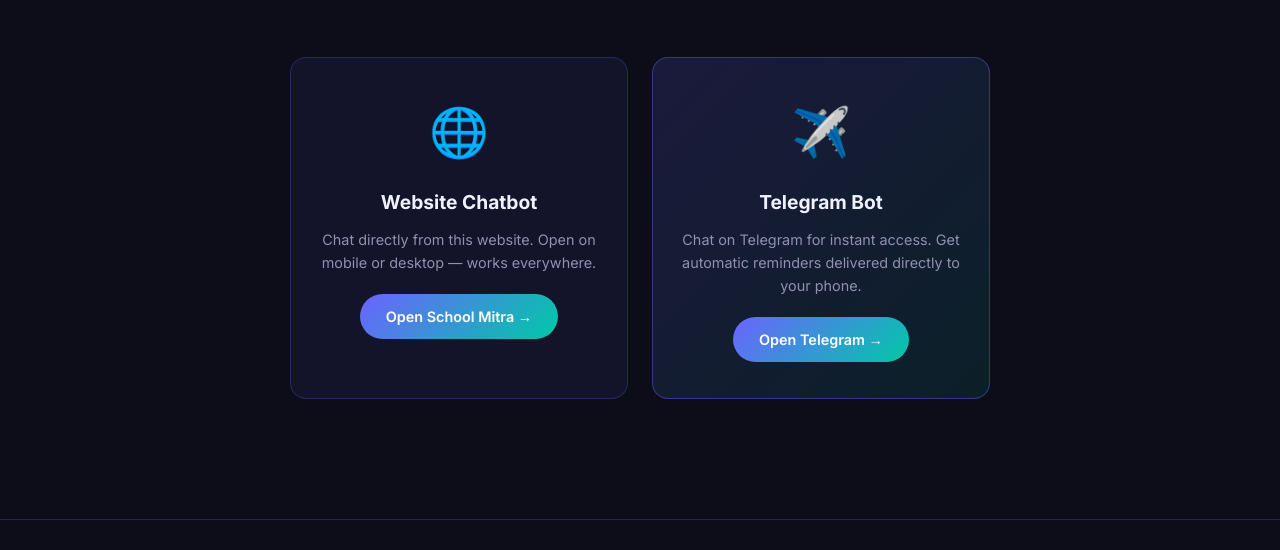
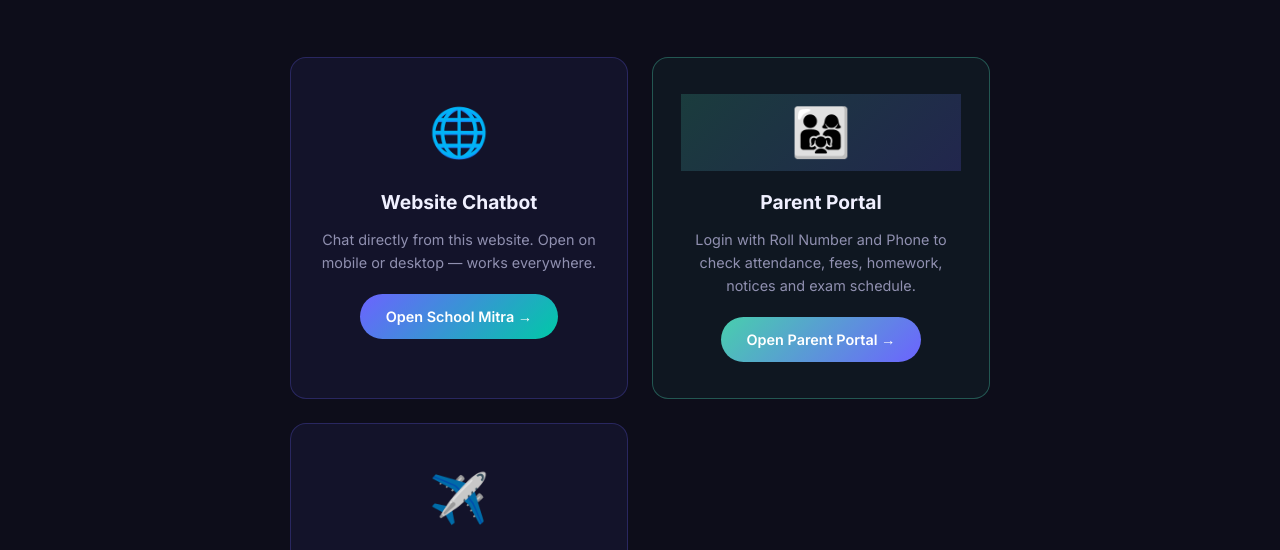
Before and after one commit to yashmit24/school-ai-agent, a plain HTML site: page frontend/index.html in a window 1280 px wide. Shown: the part 1856-2406 px from the top of the page. Drawn offline with Linux system fonts and the light colour scheme; no server answers.

Commit message:
feat: add Parent Portal links throughout index.html - navbar, hero, channels, footer

```diff
--- a/frontend/index.html
+++ b/frontend/index.html
@@ -21,6 +21,7 @@
       <ul class="nav-links">
         <li><a href="#features">Features</a></li>
         <li><a href="#about">About</a></li>
+        <li><a href="parent-login.html" class="nav-btn" style="background:linear-gradient(135deg,#48cfad,#6c63ff)">👨‍👩‍👧 Parent Portal</a></li>
         <li><a href="chatbot.html" class="nav-btn">💬 Chat Now</a></li>
         <li><a href="admin.html" class="nav-btn-outline">⚙️ Admin</a></li>
       </ul>
@@ -29,6 +30,7 @@
     <ul class="mobile-menu" id="mobileMenu">
       <li><a href="#features">Features</a></li>
       <li><a href="#about">About</a></li>
+      <li><a href="parent-login.html">👨‍👩‍👧 Parent Portal</a></li>
       <li><a href="chatbot.html">💬 Chat Now</a></li>
       <li><a href="admin.html">⚙️ Admin</a></li>
     </ul>
@@ -45,7 +47,7 @@
         <a href="chatbot.html" class="btn-primary" id="chatNowBtn">
           🤖 Chat with School Mitra
         </a>
-        <a href="#features" class="btn-secondary">Explore Features →</a>
+        <a href="parent-login.html" class="btn-secondary" style="border-color:rgba(72,207,173,0.4);color:#48cfad">👨‍👩‍👧 Parent Portal →</a>
       </div>
       <div class="hero-stats">
         <div class="stat"><span class="stat-num">24×7</span><span class="stat-label">Available</span></div>
@@ -134,14 +136,20 @@
         <h2>Access From <span class="gradient-text">Anywhere</span></h2>
         <p>Use the AI assistant from your browser or Telegram</p>
       </div>
-      <div class="channels-grid">
+      <div class="channels-grid" style="grid-template-columns:repeat(auto-fit,minmax(240px,1fr))">
         <div class="channel-card">
           <div class="channel-icon web-icon">🌐</div>
           <h3>Website Chatbot</h3>
           <p>Chat directly from this website. Open on mobile or desktop — works everywhere.</p>
           <a href="chatbot.html" class="channel-btn">Open School Mitra →</a>
         </div>
-        <div class="channel-card highlight-card">
+        <div class="channel-card highlight-card" style="border-color:rgba(72,207,173,0.35);background:rgba(72,207,173,0.05)">
+          <div class="channel-icon" style="background:linear-gradient(135deg,rgba(72,207,173,0.2),rgba(108,99,255,0.2))">👨‍👩‍👧</div>
+          <h3>Parent Portal</h3>
+          <p>Login with Roll Number and Phone to check attendance, fees, homework, notices and exam schedule.</p>
+          <a href="parent-login.html" class="channel-btn" style="background:linear-gradient(135deg,#48cfad,#6c63ff)">Open Parent Portal →</a>
+        </div>
+        <div class="channel-card">
           <div class="channel-icon tg-icon">✈️</div>
           <h3>Telegram Bot</h3>
           <p>Chat on Telegram for instant access. Get automatic reminders delivered directly to your phone.</p>
@@ -161,6 +169,7 @@
         </div>
         <div class="footer-links">
           <a href="chatbot.html">School Mitra</a>
+          <a href="parent-login.html">Parent Portal</a>
           <a href="admin.html">Admin Panel</a>
         </div>
       </div>
```
